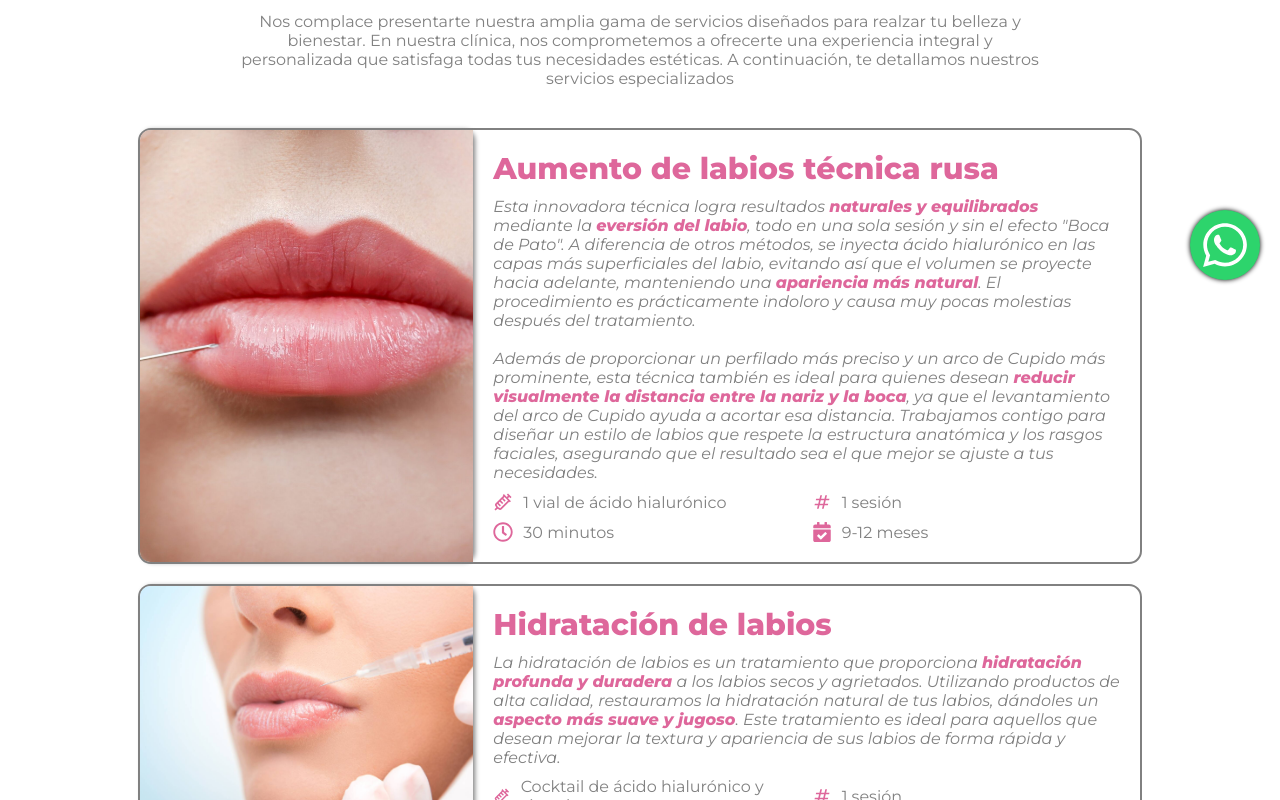
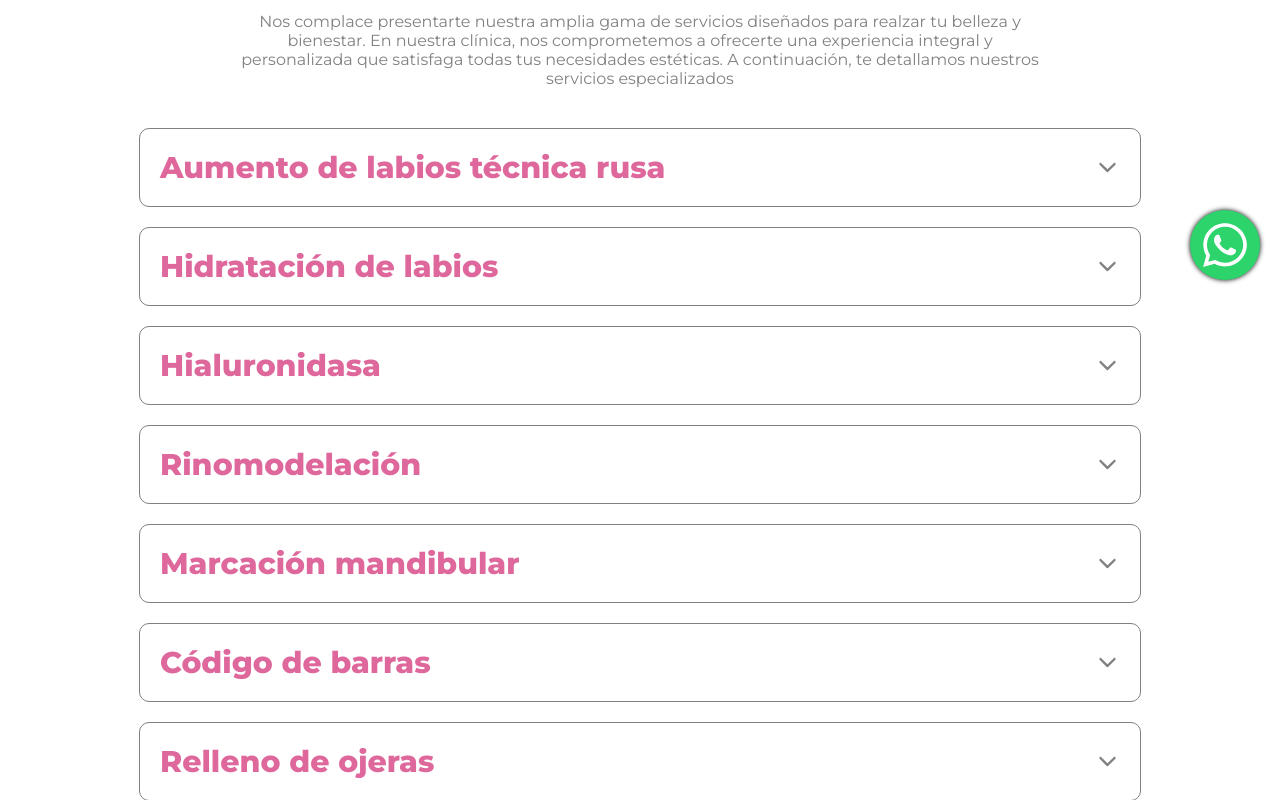
Before and after one commit to Gaston-Valentini/bless-client, a React (Vite) app: page /services in a window 1280 px wide. Shown: the part 500-1300 px from the top of the page. Built offline with nearby package versions, Linux system fonts and the light colour scheme.

Commit message:
Update: ServiceCard component design updated.

```diff
--- a/src/components/ServiceCard/ServiceCard.jsx
+++ b/src/components/ServiceCard/ServiceCard.jsx
@@ -1,39 +1,52 @@
+import { useState } from "react";
 import style from "./ServiceCard.module.css";
+import { IoIosArrowDown } from "react-icons/io";
 import { BiInjection } from "react-icons/bi";
 import { MdNumbers } from "react-icons/md";
 import { FaRegClock, FaCalendarCheck } from "react-icons/fa";
 
 export default function ServiceCard(props) {
     const { title, description, image, product, sessions, time, date } = props;
-    console.log(props);
+    const [showInfo, setShowInfo] = useState(false);
+
+    const toggleInfo = () => {
+        setShowInfo(!showInfo);
+    };
 
     return (
         <section className={style.container}>
-            <div className={style.image}>
-                <img src={image} />
+            <div className={style.title}>
+                <div className={style.titleText}>{title}</div>
+                <IoIosArrowDown onClick={toggleInfo} style={showInfo ? { transform: "rotate(180deg)" } : {}} />
             </div>
-            <div className={style.data}>
-                <p className={style.dataTitle}>{title}</p>
-                <p className={style.dataDescription}>{description}</p>
-                <div className={style.dataInfo}>
-                    <div className={style.dataInfoElement}>
+            {showInfo && (
+                <div className={style.content}>
+                    <div className={style.contentImage}>
+                        <img src={image} alt={title} />
+                    </div>
+                    <div className={style.contentData}>
+                        <p className={style.contentDataText}>{description}</p>
+                        <div className={style.contentDataNumbers}>
+                            <div className={style.contentDataNumbersElement}>
                                 <BiInjection />
-                        <p className={style.dataInfoElementText}>{product}</p>
+                                <p>{product}</p>
                             </div>
-                    <div className={style.dataInfoElement}>
+                            <div className={style.contentDataNumbersElement}>
                                 <MdNumbers />
-                        <p className={style.dataInfoElementText}>{sessions}</p>
+                                <p>{sessions}</p>
                             </div>
-                    <div className={style.dataInfoElement}>
+                            <div className={style.contentDataNumbersElement}>
                                 <FaRegClock />
-                        <p className={style.dataInfoElementText}>{time}</p>
+                                <p>{time}</p>
                             </div>
-                    <div className={style.dataInfoElement}>
+                            <div className={style.contentDataNumbersElement}>
                                 <FaCalendarCheck />
-                        <p className={style.dataInfoElementText}>{date}</p>
+                                <p>{date}</p>
                             </div>
                         </div>
                     </div>
+                </div>
+            )}
         </section>
     );
 }
--- a/src/components/ServiceCard/ServiceCard.module.css
+++ b/src/components/ServiceCard/ServiceCard.module.css
@@ -1,78 +1,90 @@
 .container {
+    width: 100%;
     max-width: 1000px;
-    display: grid;
-    grid-template-columns: 1fr 2fr;
-    border: 2px solid var(--grey);
-    border-radius: 13px;
-}
-
-.image {
-    height: 100%;
-    width: 100%;
-    box-shadow: 2px 0 5px var(--grey);
+    display: flex;
+    flex-direction: column;
+    border: 1px solid var(--grey);
     border-radius: 10px;
 }
 
-.image img {
-    height: 100%;
-    width: 100%;
-    object-fit: cover;
-    border-radius: 10px 0 0 10px;
+.title {
+    padding: 20px;
+    display: flex;
+    justify-content: space-between;
+    align-items: center;
 }
 
-.data {
-    padding: 20px;
-    display: flex;
-    flex-direction: column;
-    gap: 10px;
-}
-
-.dataTitle {
+.titleText {
     font-size: 30px;
     font-weight: 800;
     color: var(--rose);
 }
 
-.dataDescription {
-    font-style: italic;
+.title svg {
+    font-size: 25px;
+    color: var(--grey);
+    transition: 0.3s;
+}
+
+.title svg:hover {
+    cursor: pointer;
+    color: var(--rose);
+}
+
+.content {
+    display: grid;
+    grid-template-columns: 1fr 2fr;
+    gap: 20px;
+}
+
+.contentImage {
+    border-top: 1px solid var(--grey);
+    border-right: 1px solid var(--grey);
+    border-radius: 0 10px 0 10px;
+}
+
+.contentImage img {
+    height: 100%;
+    width: 100%;
+    object-fit: cover;
+    border-radius: 0 10px 0 10px;
+}
+
+.contentData {
+    display: flex;
+    flex-direction: column;
+    gap: 20px;
+}
+
+.contentDataText {
+    padding: 0 20px 0 0;
     color: var(--grey);
 }
 
-.dataDescription span {
+.contentDataText span {
     font-weight: 800;
     color: var(--rose);
 }
 
-.dataInfo {
+.contentDataNumbers {
+    padding: 0 0 20px 0;
     display: grid;
     grid-template-columns: 1fr 1fr;
     gap: 10px;
 }
 
-.dataInfoElement {
+.contentDataNumbersElement {
     display: flex;
     align-items: center;
     gap: 10px;
 }
 
-.dataInfoElement svg {
+.contentDataNumbersElement svg {
+    width: 20px;
     font-size: 20px;
     color: var(--rose);
 }
 
-.dataInfoElementText {
+.contentDataNumbersElement p {
     color: var(--grey);
 }
-
-@media (max-width: 767px) {
-    .container {
-        grid-template-columns: 1fr;
-    }
-    .image {
-        max-height: 250px;
-        box-shadow: 0 -2px 5px var(--grey);
-    }
-    .image img {
-        border-radius: 0 0 10px 10px;
-    }
-}
--- a/src/sections/ServicesList/ServicesList.module.css
+++ b/src/sections/ServicesList/ServicesList.module.css
@@ -36,8 +36,10 @@
 }
 
 .services {
+    width: 100%;
     display: flex;
     flex-direction: column;
+    align-items: center;
     gap: 20px;
 }
 
```
Lines whose indentation alone changed are shown as unchanged.
